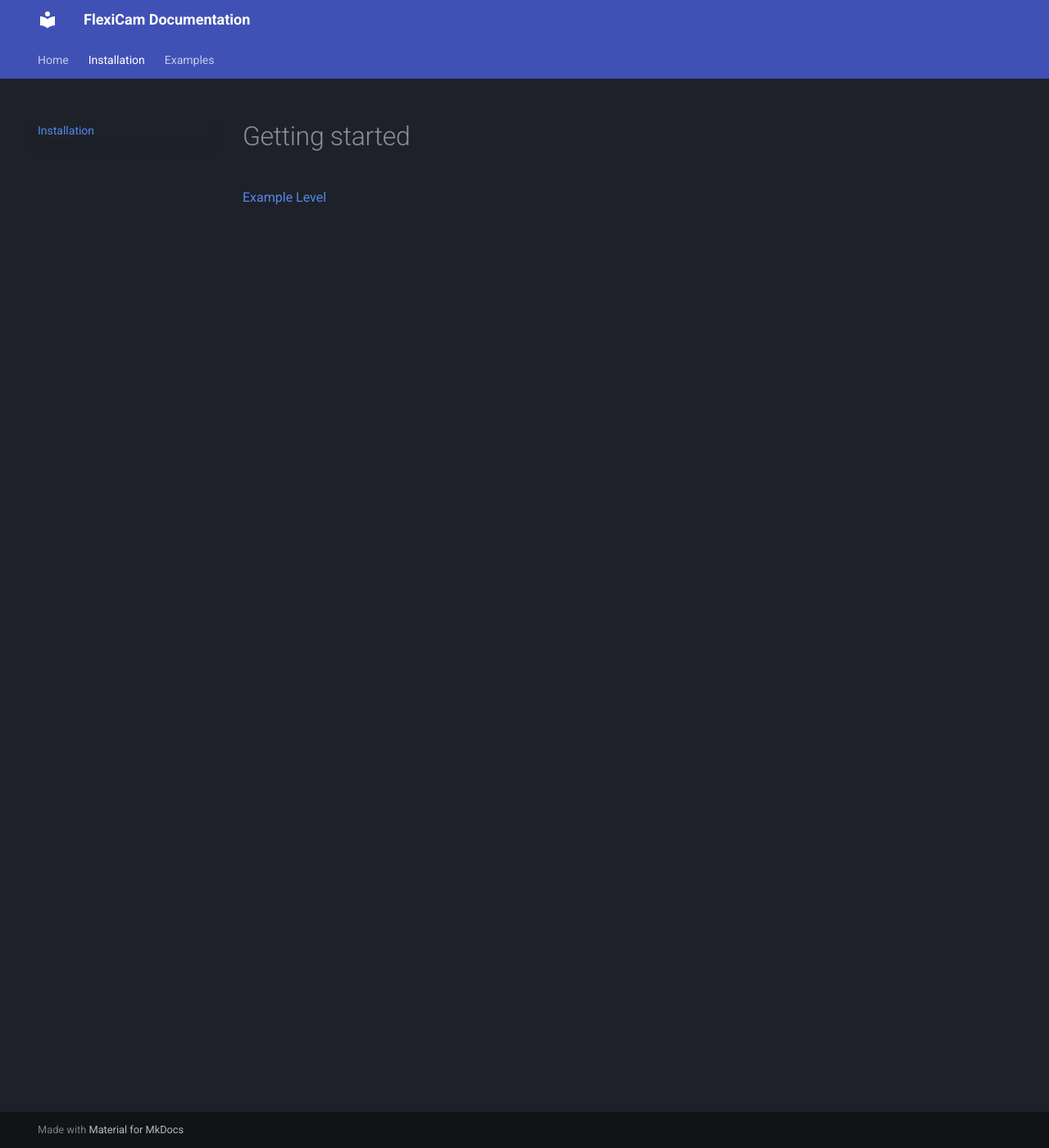
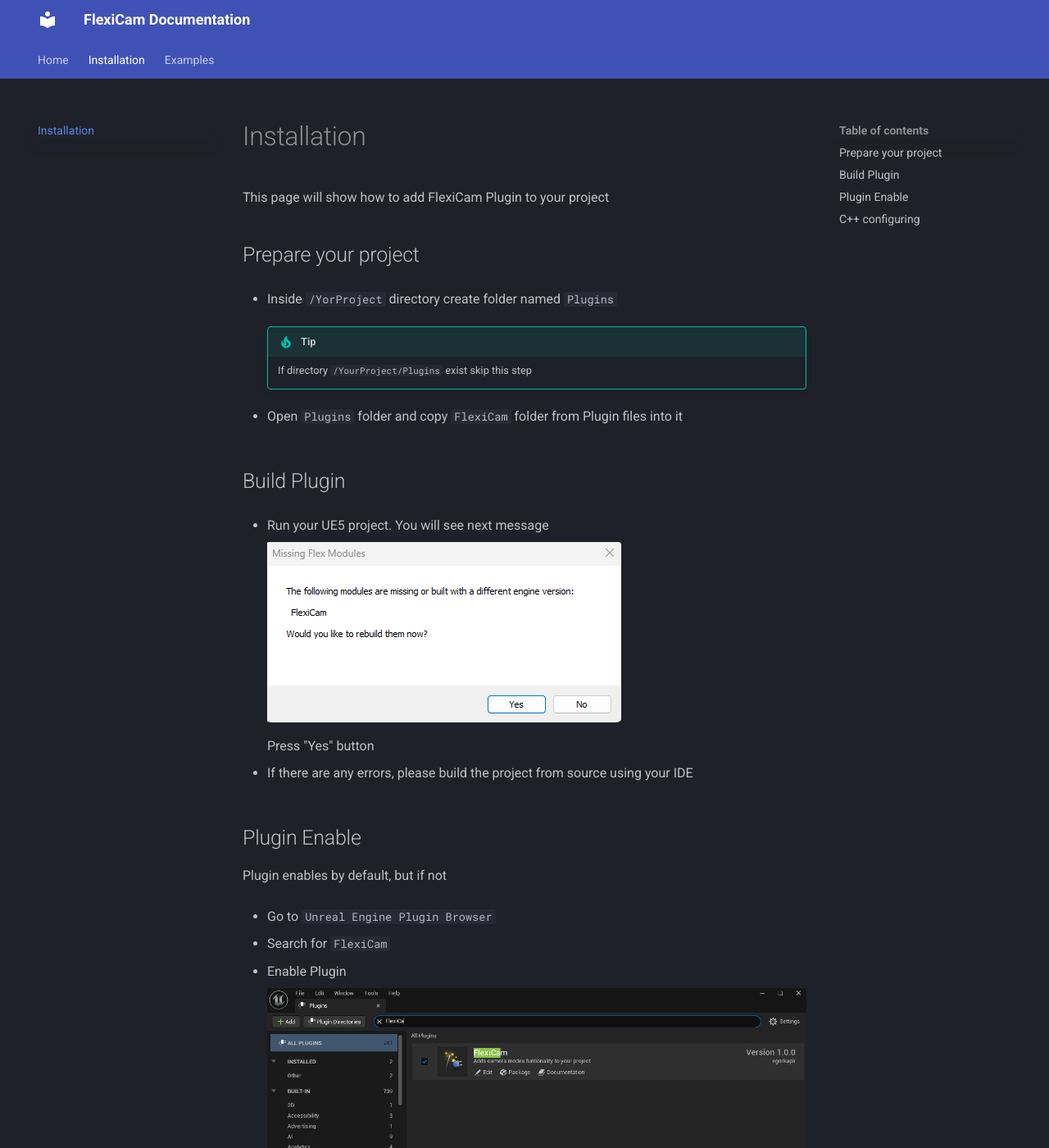
Before and after one commit to egorkapk/flexicam-docs, an MkDocs documentation site: the page built from docs/installation.md, in a window 1280 px wide and 1400 px high. Shown: the whole window at 82% size. Built offline with MkDocs 1.6.1 and Material for MkDocs 9.7.7, drawn with Linux system fonts in a browser that asks for light colours; some of the changed text lies outside the part shown.

Commit message:
Installation done

````diff
--- a/docs/installation.md
+++ b/docs/installation.md
@@ -1,3 +1,68 @@
-# Getting started
+# Installation
 
-[Example Level](examples/example-level.md)
+This page will show how to add FlexiCam Plugin to your project
+
+## Prepare your project
+
+- Inside `/YorProject` directory create folder named `Plugins`
+
+    !!! tip
+
+         If directory `/YourProject/Plugins` exist skip this step
+
+- Open `Plugins` folder and copy `FlexiCam` folder from Plugin files into it
+
+## Build Plugin
+
+- Run your UE5 project. You will see next message
+
+    ![alt text](<resources/Build Plugin message.png>)
+
+    Press "Yes" button
+
+- If there are any errors, please build the project from source using your IDE
+
+## Plugin Enable
+
+Plugin enables by default, but if not
+
+- Go to `Unreal Engine Plugin Browser`
+
+- Search for `FlexiCam`
+
+- Enable Plugin
+
+    ![alt text](<resources/Enable Plugin.png>)
+
+- Reload Engine
+
+## C++ configuring
+
+If you want to use Plugin in C++ Source Code you have to
+
+- Inside YourProject.Build.cs file add
+
+    "FlexiCam", "EnhancedInput", "GameplayTags" modules inside `PublicDependencyModuleNames`
+
+    ```cs
+
+    using UnrealBuildTool;
+
+    public class Flex : ModuleRules
+    {
+        public Flex(ReadOnlyTargetRules Target) : base(Target)
+        {
+            PCHUsage = PCHUsageMode.UseExplicitOrSharedPCHs;
+
+            PublicDependencyModuleNames.AddRange(new string[] {
+                "Core",
+                "CoreUObject",
+                "Engine",
+                "InputCore",
+                "UMG",
+                "EnhancedInput",
+                "FlexiCam",
+                "GameplayTags"
+            });
+
+    ```
````
Also changed, not shown: docs/index.md (+8 -0 lines), docs/resources/Build Plugin message.png (added), docs/resources/Enable Plugin.png (added).
